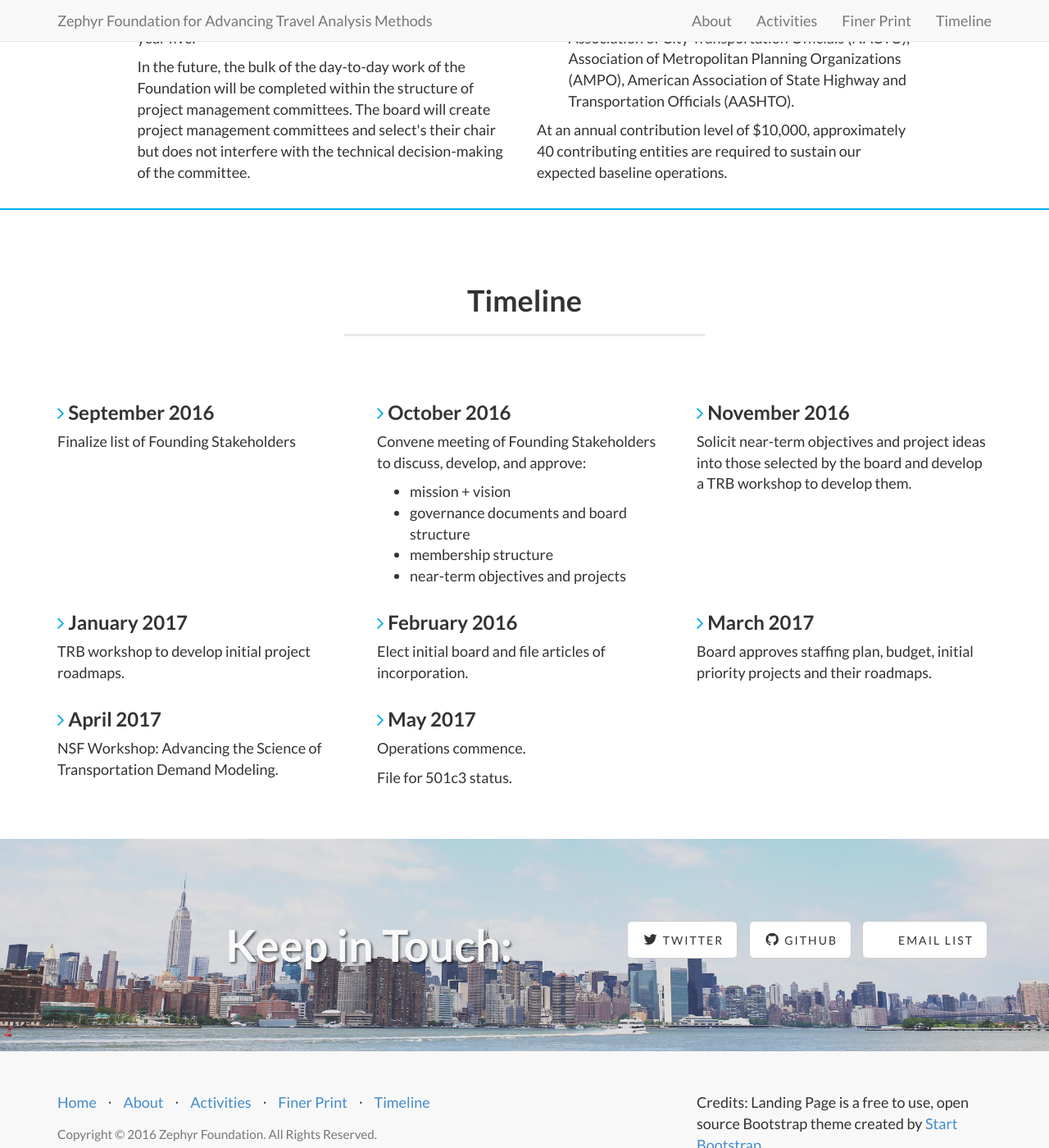
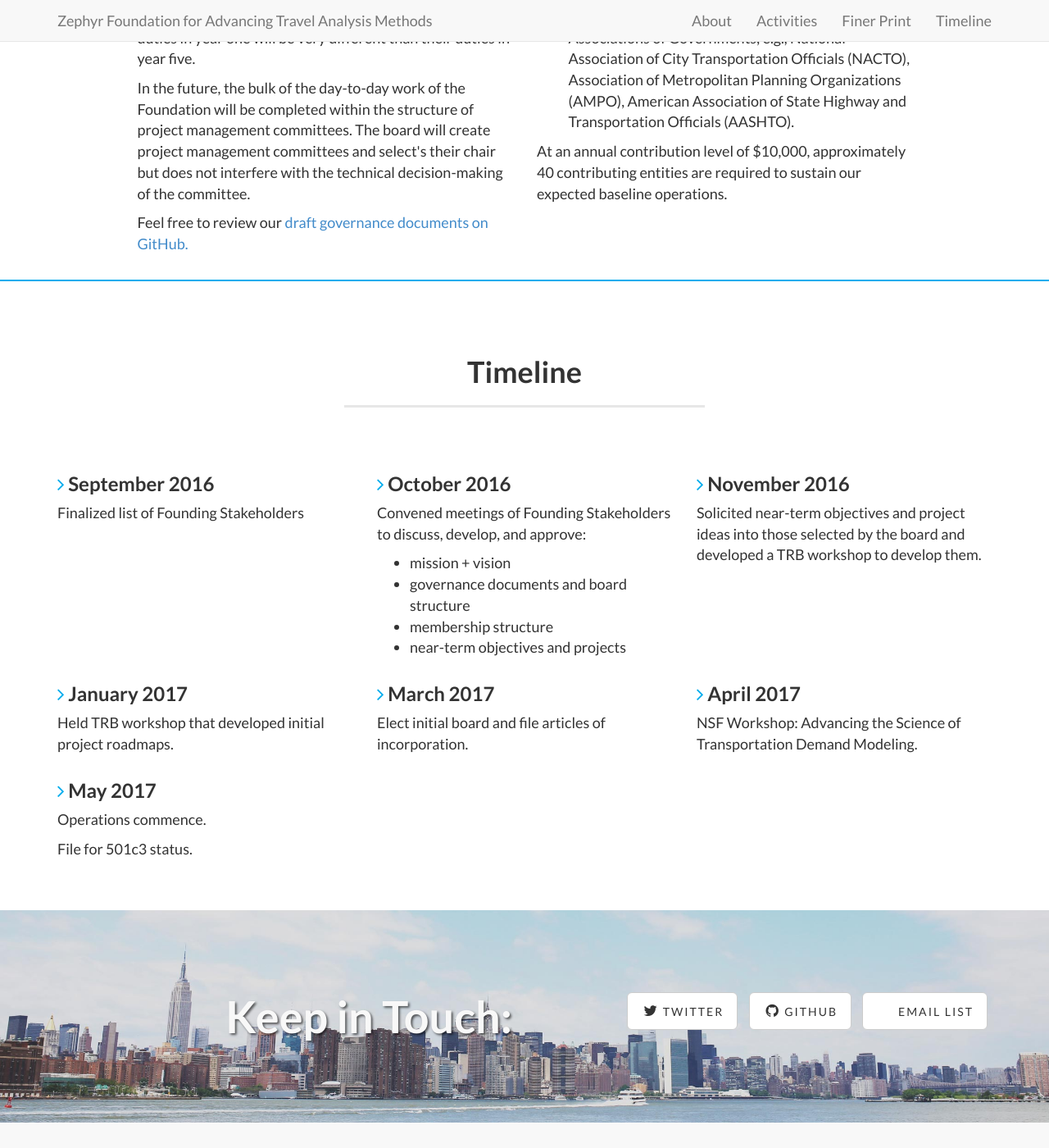
Before and after one commit to ZephyrTransport/zephyr-website, a Jekyll site: the page built from index.html, in a window 1280 px wide and 1400 px high, scrolled down 6108 px. Shown: the whole window at 82% size. Built offline with Jekyll 4.4.1, drawn with Linux system fonts in a browser that asks for light colours; some of the changed text lies outside the part shown.

Commit message:
Update Calendar

```diff
--- a/index.html
+++ b/index.html
@@ -158,11 +158,11 @@ subTitle: Advancing Travel Analysis to Improve Society
     <div class="col-md-10 col-md-offset-1">
     <br/><br/>
 
-	<h1 class="text-center">Projects</h1>
+	<h1 class="text-center">Project Examples</h1>
 	<hr class="section-heading-spacer-center">
 
 	<div class="col-md-offset-1">
-	<p>This is a list of potential projects that could be undertaken by the Foundation.  				 The initial board will consider and prioritize these projects along with many others.
+	<p>This is a list of potential projects that could be undertaken by the Foundation.  				 The initial board will consider and prioritize these projects along with many others such as those developed at the <a href={{  "/events/TRBWorkshop" | absolute_url }} >TRB Annual Meeting Workshop</a> held in January 2017.
 	<br>
 	<br>
 	</div>
@@ -255,6 +255,8 @@ subTitle: Advancing Travel Analysis to Improve Society
 				<p>The initial board members must embrace the significant task of getting the organization off the ground.  This will include seeking contributors, handling a host of administrative duties, and continually making the case for the Foundation’s existence.  For us to succeed, the board’s duties in year one will be very different than their duties in year five.
 				<p>In the future, the bulk of the day-to-day work of the Foundation will be completed within the structure of project management committees.  The board will create project management committees and select's their chair but does not interfere with the technical decision-making of the committee.
 				</p>
+				<p>Feel free to review our <a href="https://github.com/ZephyrTransport/governance">draft governance documents on GitHub.</a>
+				</p>
 			</div>
 
 			<div class="col-md-6">
@@ -290,18 +292,18 @@ subTitle: Advancing Travel Analysis to Improve Society
 
 			<div class="col-sm-4">
 				<h3><i class="fa fa-angle-right" style="color:#{{ site.highlight-color }}" aria-hidden="true"></i> September 2016</h3>
-				<p>Finalize list of Founding Stakeholders</p>
+				<p>Finalized list of Founding Stakeholders</p>
 			</div>
 
 			<div class="col-sm-4">
 				<h3><i class="fa fa-angle-right" style="color:#{{ site.highlight-color }}" aria-hidden="true"></i> October 2016</h3>
-				<p>Convene meeting of Founding Stakeholders to discuss, develop, and approve:
+				<p>Convened meetings of Founding Stakeholders to discuss, develop, and approve:
 				<ul><li>mission + vision</li><li>governance documents and board structure</li><li>membership structure</li><li>near-term objectives and projects</li></ul></p>
 			</div>
 
 			<div class="col-sm-4">
 				<h3><i class="fa fa-angle-right"  style="color:#{{ site.highlight-color }}"aria-hidden="true"></i> November 2016</h3>
-				<p>Solicit near-term objectives and project ideas into those selected by the board and develop a TRB workshop to develop them.</p>
+				<p>Solicited near-term objectives and project ideas into those selected by the board and developed a TRB workshop to develop them.</p>
 			</div>
 
 		</div>
@@ -309,27 +311,23 @@ subTitle: Advancing Travel Analysis to Improve Society
 
 			<div class="col-sm-4">
 				<h3><i class="fa fa-angle-right" style="color:#{{ site.highlight-color }}" aria-hidden="true"></i> January 2017</h3>
-				<p>TRB workshop to develop initial project roadmaps.</p>
+				<p>Held TRB workshop that developed initial project roadmaps.</p>
 			</div>
 
 
 			<div class="col-sm-4">
-				<h3><i class="fa fa-angle-right" style="color:#{{ site.highlight-color }}" aria-hidden="true"></i> February 2016</h3>
+				<h3><i class="fa fa-angle-right" style="color:#{{ site.highlight-color }}" aria-hidden="true"></i> March 2017</h3>
 				<p>Elect initial board and file articles of incorporation.</p>
+
 			</div>
-
-			<div class="col-sm-4">
-				<h3><i class="fa fa-angle-right" style="color:#{{ site.highlight-color }}" aria-hidden="true"></i> March 2017</h3>
-				<p>Board approves staffing plan, budget, initial priority projects and their roadmaps. </p>
-			</div>
-
-		</div>
-		<div class="row">
-
 			<div class="col-sm-4">
 				<h3><i class="fa fa-angle-right" style="color:#{{ site.highlight-color }}" aria-hidden="true"></i> April 2017</h3>
 				<p>NSF Workshop: Advancing the Science of Transportation Demand Modeling.</p>
 			</div>
+		</div>
+		<div class="row">
+
+
 
 			<div class="col-sm-4">
 				<h3><i class="fa fa-angle-right" style="color:#{{ site.highlight-color }}" aria-hidden="true"></i> May 2017</h3>
```
